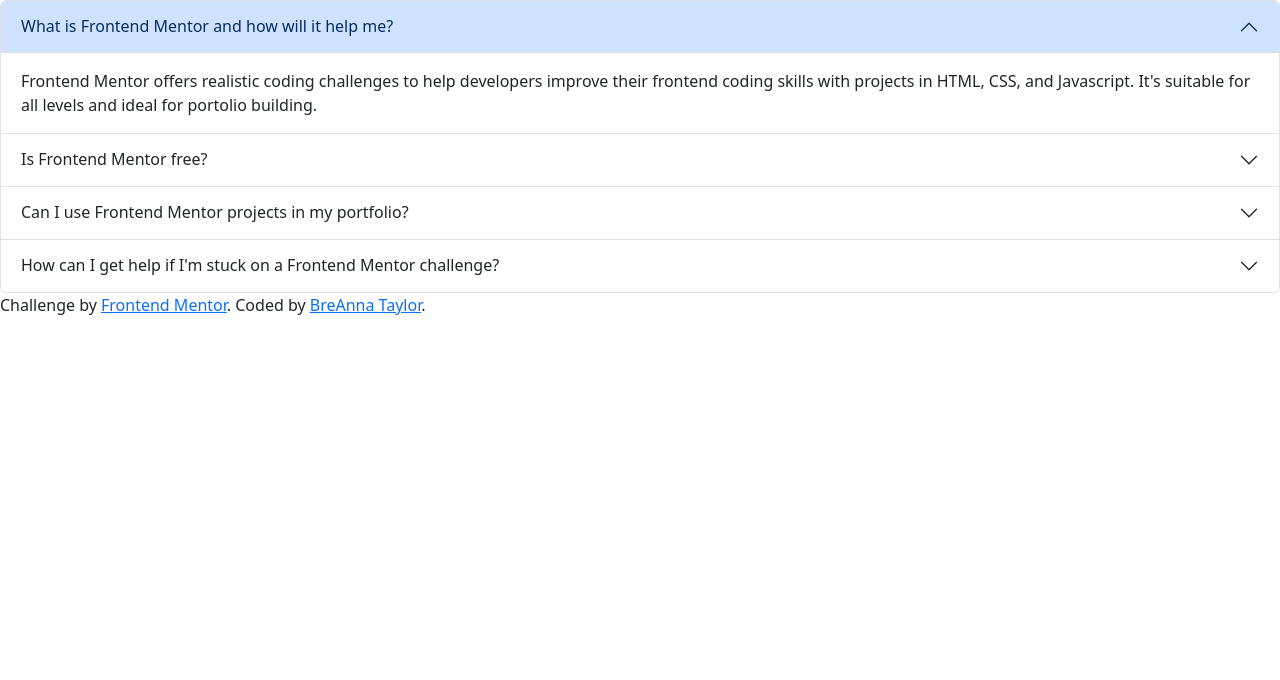
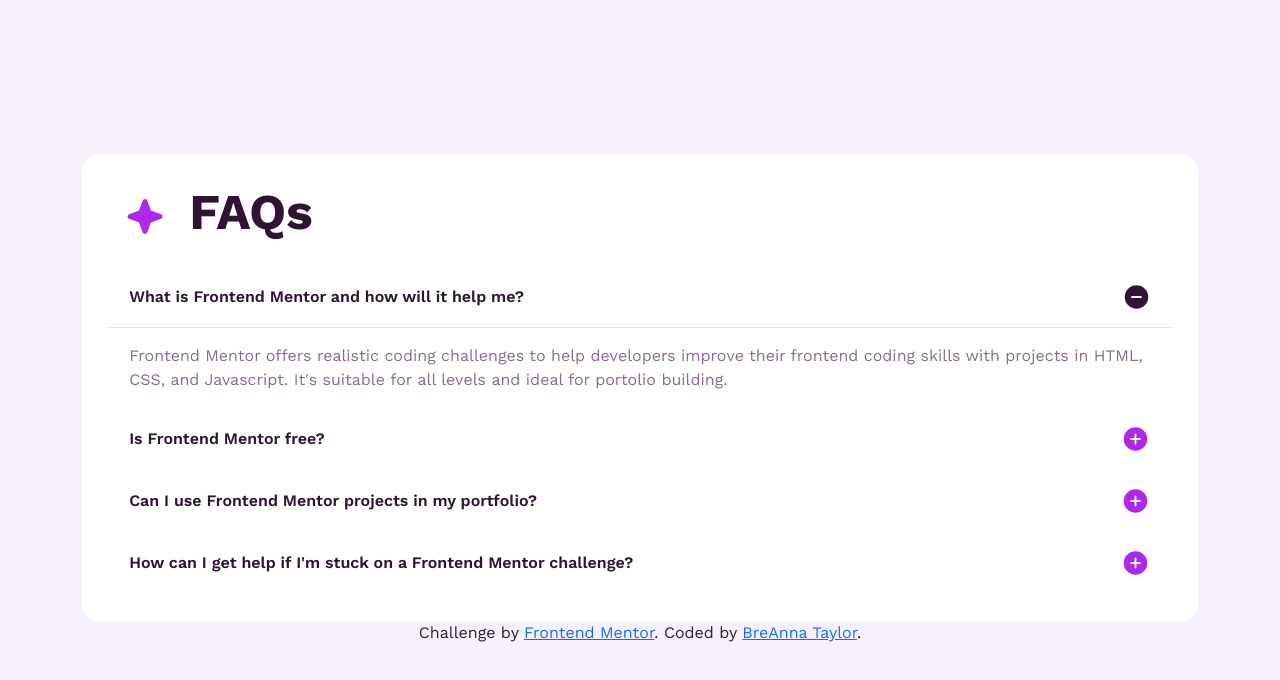
Before and after one commit to breannataylor/faq-accordion-main, a plain HTML site: page index.html in a window 1280 px wide. Drawn offline with nearby package versions, Linux system fonts and the light colour scheme; a script that the page names is missing.

Commit message:
initial commit

```diff
--- a/index.html
+++ b/index.html
@@ -6,10 +6,30 @@
     <!-- displays site properly based on user's device -->
 
     <!-- Bootstrap -->
-    <link href="https://cdn.jsdelivr.net/npm/bootstrap@5.3.2/dist/css/bootstrap.min.css" rel="stylesheet" integrity="sha384-T3c6CoIi6uLrA9TneNEoa7RxnatzjcDSCmG1MXxSR1GAsXEV/Dwwykc2MPK8M2HN" crossorigin="anonymous">
+    <link
+      href="https://cdn.jsdelivr.net/npm/bootstrap@5.3.2/dist/css/bootstrap.min.css"
+      rel="stylesheet"
+      integrity="sha384-T3c6CoIi6uLrA9TneNEoa7RxnatzjcDSCmG1MXxSR1GAsXEV/Dwwykc2MPK8M2HN"
+      crossorigin="anonymous"
+    />
 
     <!-- My Styles -->
-    <link rel="stylesheet" href="styles.css">
+    <link rel="stylesheet" href="styles.css" />
+
+    <!-- Google Fonts -->
+    <link rel="preconnect" href="https://fonts.googleapis.com" />
+    <link rel="preconnect" href="https://fonts.gstatic.com" crossorigin />
+    <link
+      href="https://fonts.googleapis.com/css2?family=Work+Sans:wght@400;600;700&display=swap"
+      rel="stylesheet"
+    />
+
+    <!-- Bootstrap JS -->
+    <script
+      src="https://cdn.jsdelivr.net/npm/bootstrap@5.3.2/dist/js/bootstrap.bundle.min.js"
+      integrity="sha384-C6RzsynM9kWDrMNeT87bh95OGNyZPhcTNXj1NW7RuBCsyN/o0jlpcV8Qyq46cDfL"
+      crossorigin="anonymous"
+    ></script>
 
     <!-- My Script -->
     <script src="script.js"></script>
@@ -23,70 +43,126 @@
     <title>Frontend Mentor | FAQ accordion</title>
   </head>
 
-<div class="accordion " id="accordion">
+  <body>
+    <div class="container">
+      <div class="accordion" id="accordion">
+        <h1 class="accordion-title">
+          <span><img src="./assets/images/icon-star.svg" alt="" /></span>
+          <p>FAQs</p>
+        </h1>
+
         <div class="accordion-item">
           <h2 class="accordion-header">
-      <button class="accordion-button" type="button" data-bs-toggle="collapse" data-bs-target="#collapseOne" aria-expanded="true" aria-controls="collapseOne">
+            <button
+              class="accordion-button"
+              type="button"
+              data-bs-toggle="collapse"
+              data-bs-target="#collapseOne"
+              aria-expanded="true"
+              aria-controls="collapseOne"
+            >
               What is Frontend Mentor and how will it help me?
             </button>
           </h2>
-    <div id="collapseOne" class="accordion-collapse collapse show" data-bs-parent="#accordionExample">
+          <div
+            id="collapseOne"
+            class="accordion-collapse collapse show"
+            data-bs-parent="#accordionExample"
+          >
             <div class="accordion-body">
-        Frontend Mentor offers realistic coding challenges to help developers improve their frontend coding skills with projects in HTML, CSS, and Javascript. It's suitable for all levels and ideal for portolio building.
+              Frontend Mentor offers realistic coding challenges to help
+              developers improve their frontend coding skills with projects in
+              HTML, CSS, and Javascript. It's suitable for all levels and ideal
+              for portolio building.
             </div>
           </div>
         </div>
 
         <div class="accordion-item">
           <h2 class="accordion-header">
-      <button class="accordion-button collapsed" type="button" data-bs-toggle="collapse" data-bs-target="#collapseTwo" aria-expanded="false" aria-controls="collapseTwo">
+            <button
+              class="accordion-button collapsed"
+              type="button"
+              data-bs-toggle="collapse"
+              data-bs-target="#collapseTwo"
+              aria-expanded="false"
+              aria-controls="collapseTwo"
+            >
               Is Frontend Mentor free?
+              <span></span>
             </button>
           </h2>
-    <div id="collapseTwo" class="accordion-collapse collapse" data-bs-parent="#accordionExample">
+          <div
+            id="collapseTwo"
+            class="accordion-collapse collapse"
+            data-bs-parent="#accordionExample"
+          >
             <div class="accordion-body">
-        Yes, Frontend Mentor offers both free
-        and premium coding challenges, with the free option providing access to
-        a range of projects suitable for all skill levels.
+              Yes, Frontend Mentor offers both free and premium coding
+              challenges, with the free option providing access to a range of
+              projects suitable for all skill levels.
             </div>
           </div>
         </div>
 
         <div class="accordion-item">
           <h2 class="accordion-header">
-      <button class="accordion-button collapsed" type="button" data-bs-toggle="collapse" data-bs-target="#collapseThree" aria-expanded="false" aria-controls="collapseThree">
+            <button
+              class="accordion-button collapsed"
+              type="button"
+              data-bs-toggle="collapse"
+              data-bs-target="#collapseThree"
+              aria-expanded="false"
+              aria-controls="collapseThree"
+            >
               Can I use Frontend Mentor projects in my portfolio?
             </button>
           </h2>
-    <div id="collapseThree" class="accordion-collapse collapse" data-bs-parent="#accordionExample">
+          <div
+            id="collapseThree"
+            class="accordion-collapse collapse"
+            data-bs-parent="#accordionExample"
+          >
             <div class="accordion-body">
-        Yes, you can use projects completed on
-        Frontend Mentor in your portfolio. It's an excellent way to showcase
-        your skills to potential employers!
+              Yes, you can use projects completed on Frontend Mentor in your
+              portfolio. It's an excellent way to showcase your skills to
+              potential employers!
             </div>
           </div>
         </div>
 
         <div class="accordion-item">
           <h2 class="accordion-header">
-      <button class="accordion-button collapsed" type="button" data-bs-toggle="collapse" data-bs-target="#collapseTwo" aria-expanded="false" aria-controls="collapseTwo">
-        How can I get help if I'm stuck on a
-        Frontend Mentor challenge?
+            <button
+              class="accordion-button collapsed"
+              type="button"
+              data-bs-toggle="collapse"
+              data-bs-target="#collapseFour"
+              aria-expanded="false"
+              aria-controls="collapseFour"
+            >
+              How can I get help if I'm stuck on a Frontend Mentor challenge?
             </button>
           </h2>
-    <div id="collapseTwo" class="accordion-collapse collapse" data-bs-parent="#accordionExample">
+          <div
+            id="collapseFour"
+            class="accordion-collapse collapse"
+            data-bs-parent="#accordionExample"
+          >
             <div class="accordion-body">
-        The best place to get help is inside Frontend
-        Mentor's Discord community. There's a help channel where you can ask
-        questions and seek support from other community members.
+              The best place to get help is inside Frontend Mentor's Discord
+              community. There's a help channel where you can ask questions and
+              seek support from other community members.
             </div>
           </div>
         </div>
       </div>
-
+    </div>
+    <div class="attribution">
       Challenge by
       <a href="https://www.frontendmentor.io?ref=challenge" target="_blank"
         >Frontend Mentor</a
       >. Coded by <a href="#">BreAnna Taylor</a>.
+    </div>
   </body>
 </html>
--- a/styles.css
+++ b/styles.css
@@ -0,0 +1,98 @@
+:root {
+/* colors */
+--white: hsl(0, 0%, 100%);
+--light-pink: hsl(275, 100%, 97%);
+--greyish-purple: hsl(292, 16%, 49%);
+--dark-purple: hsl(292, 42%, 14%);
+--vivid-violet: hsl(281,83%,54%);
+
+/* font */
+--font: 'Work Sans', sans-serif, system-ui;
+--fw-regular: 400;
+--fw-semibold: 600;
+--fw-bold: 700;
+
+/* background */
+--bg-desktop: url(./assets/images/background-pattern-desktop.svg);
+--bg-mobile: url(./assets/images/background-pattern-mobile.svg);
+}
+
+body {
+    min-height: 100vh;
+    display: grid;
+    place-content: center;
+    margin: 0;
+    /* base page design */
+    font-family: var(--font);
+    background-color: var(--light-pink);
+}
+
+.container {
+    width: 100%; /* Allow the container to take full width */
+}
+
+.accordion {
+    border-radius: 1rem;
+    background-color: var(--white);
+    padding: 1.7rem;
+}
+
+@media (max-widdth: 800px) {
+    .accordion {
+        display: grid;
+        grid-template-columns: 1fr;
+    }
+}
+
+.accordion-item, .accordion-button {
+    border: none;
+    background-color: transparent;
+    margin: 0;
+}
+
+.accordion-title {
+    display: flex;
+    align-content: center;
+    color: var(--dark-purple);
+    font-size: 50px;
+    font-weight: var(--fw-bold);
+    padding-left: 1rem;
+    gap: 1.5rem;
+
+}
+
+.accordion-body{
+    color: var(--greyish-purple);
+}
+
+/* button styling */
+.accordion .accordion-item button  {
+    color: var(--dark-purple);
+    font-weight: var(--fw-semibold);
+    background-color: var(--white);
+    --bs-accordion-btn-focus-border-color: transparent;
+    --bs-accordion-btn-focus-box-shadow: none;
+    &:hover {
+        cursor: pointer;
+        color: var(--vivid-violet);
+    }
+
+}
+
+.accordion-button:not(.collapsed)::after {
+    background-image: url(./assets/images/icon-minus.svg);
+    width: 30px;
+    height: 30px;
+    background-size: contain;
+}
+
+.accordion-button.collapsed::after {
+    background-image: url(./assets/images/icon-plus.svg);
+    width: 30px;
+    height: 30px;
+    background-size: contain;
+}
+
+.attribution {
+    text-align: center;
+}
```
Also changed, not shown: assets/fonts/OFL.txt (deleted), assets/fonts/README.txt (deleted), assets/fonts/WorkSans-Italic-VariableFont_wght.ttf (deleted), assets/fonts/WorkSans-VariableFont_wght.ttf (deleted), assets/fonts/static/WorkSans-Bold.ttf (deleted), assets/fonts/static/WorkSans-Regular.ttf (deleted), assets/fonts/static/WorkSans-SemiBold.ttf (deleted), script.js (deleted). Lines whose indentation alone changed are shown as unchanged.
